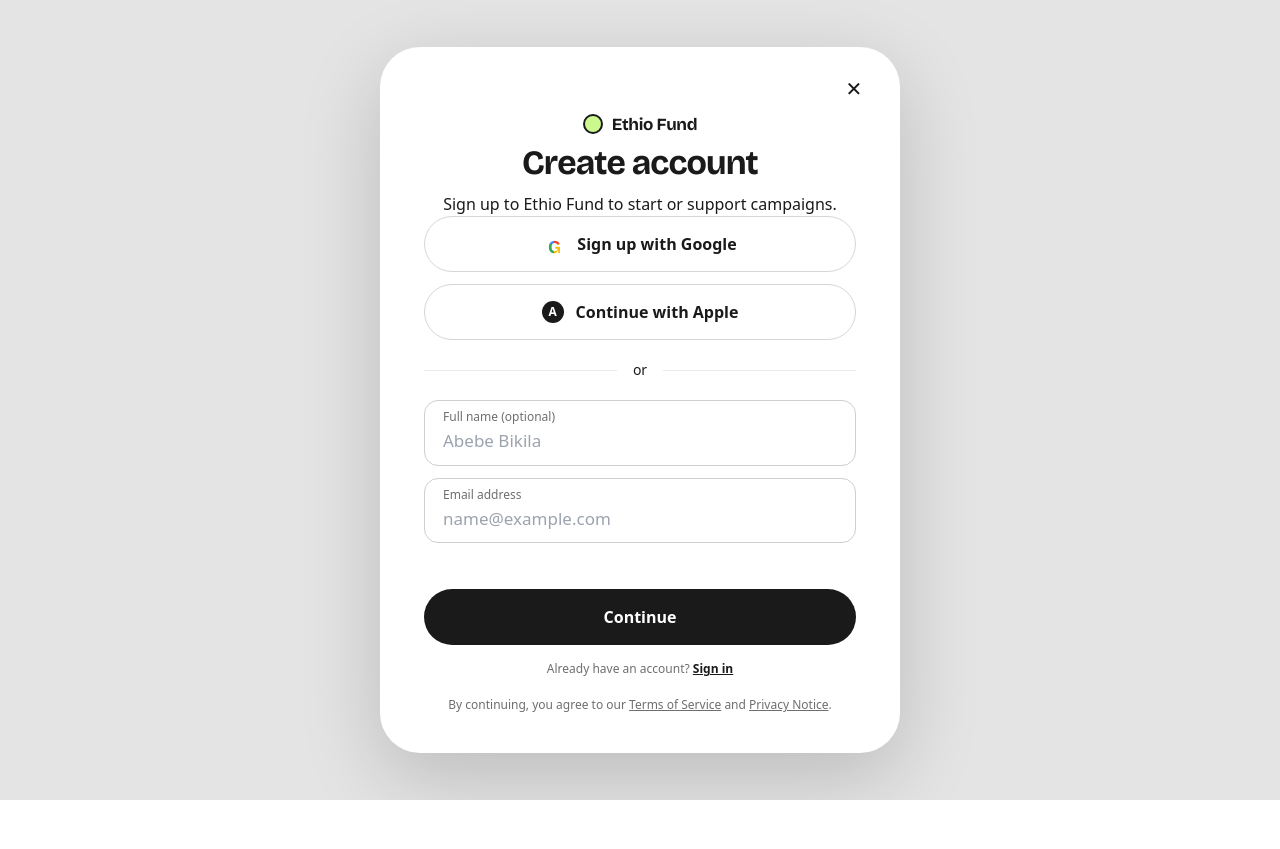
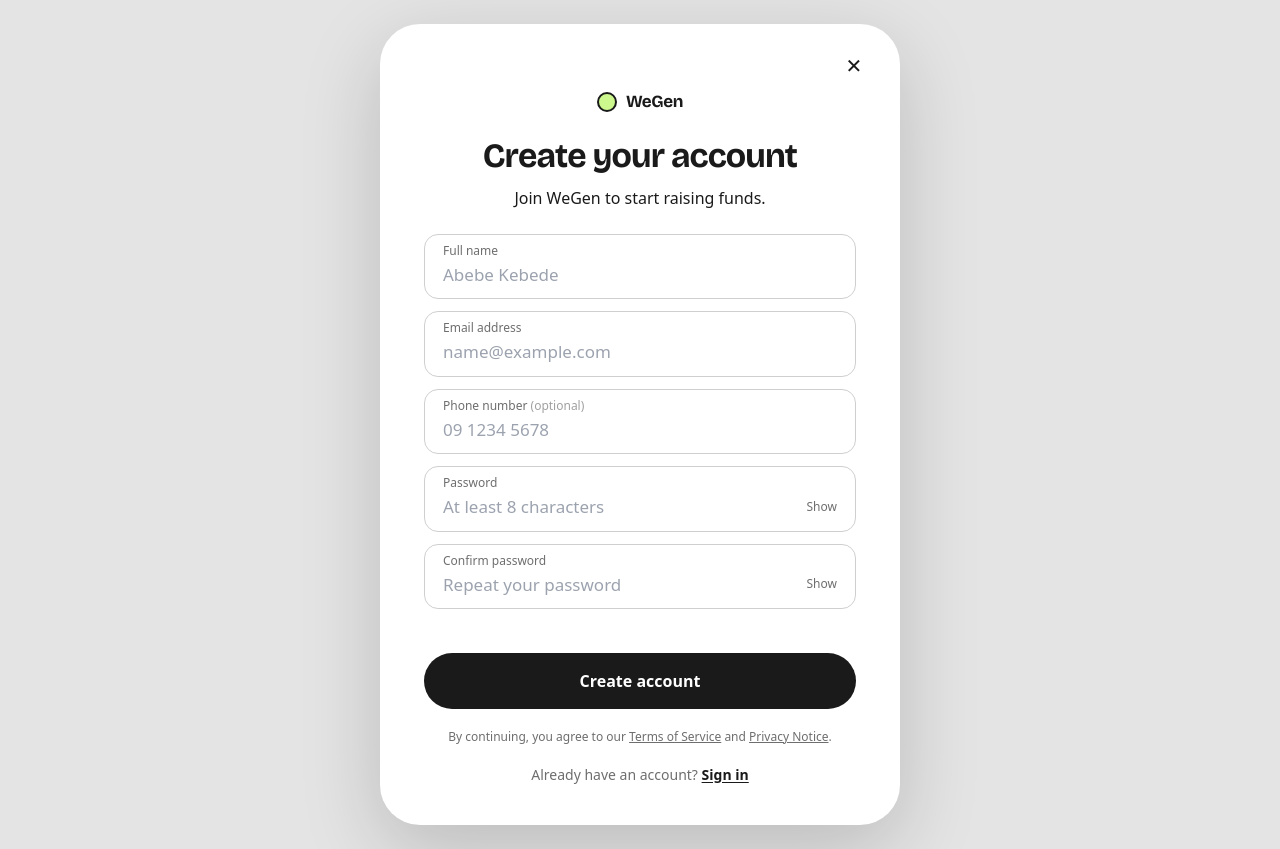
Before and after one commit to Dawit-Asefa-halwot/WeGen, a Next.js app in the folder apps/web/: page /auth/register in a window 1280 px wide. Before the commit the page ends 800 px from the top, so only its background shows below. Built offline with nearby package versions, Linux system fonts and the light colour scheme; no server answers.

Commit message:
building signuppage

```diff
--- a/apps/web/src/app/auth/register/page.tsx
+++ b/apps/web/src/app/auth/register/page.tsx
@@ -6,85 +6,82 @@
 import { apiRequest } from '../../../lib/api-client';
 import { useAuthStore } from '../../../lib/auth-store';
 
+const validateEmail = (e: string) => /^[^\s@]+@[^\s@]+\.[^\s@]{2,}$/.test(e.trim());
+const validatePhone = (p: string) => /^(\+?251|0)[79]\d{8}$/.test(p.replace(/\s/g, ''));
+
 export default function RegisterPage() {
-  const router = useRouter();
+  const router       = useRouter();
   const searchParams = useSearchParams();
-  const setAuth = useAuthStore((s) => s.setAuth);
-
-  const [fullName, setFullName] = useState('');
-  const [email, setEmail] = useState('');
-  const [errorMsg, setErrorMsg] = useState('');
-  const [socialNotice, setSocialNotice] = useState('');
-  const [loading, setLoading] = useState(false);
+  const setAuth      = useAuthStore((s) => s.setAuth);
 
   const nextUrl = searchParams.get('next') || '/dashboard';
-  const validateEmail = (e: string) => /^[^\s@]+@[^\s@]+\.[^\s@]{2,}$/.test(e.trim());
+
+  const [fullName,   setFullName]   = useState('');
+  const [email,      setEmail]      = useState('');
+  const [phone,      setPhone]      = useState('');
+  const [password,   setPassword]   = useState('');
+  const [confirm,    setConfirm]    = useState('');
+  const [showPw,     setShowPw]     = useState(false);
+  const [showCf,     setShowCf]     = useState(false);
+  const [errorMsg,   setErrorMsg]   = useState('');
+  const [loading,    setLoading]    = useState(false);
 
   const handleSubmit = async (e: React.FormEvent) => {
     e.preventDefault();
-    setSocialNotice('');
+    setErrorMsg('');
 
-    if (!validateEmail(email)) {
-      setErrorMsg('Enter a valid email address.');
-      return;
-    }
+    if (!fullName.trim()) { setErrorMsg('Please enter your full name.'); return; }
+    if (!validateEmail(email)) { setErrorMsg('Enter a valid email address.'); return; }
+    if (phone && !validatePhone(phone)) { setErrorMsg('Enter a valid Ethiopian phone number (e.g. 0912345678).'); return; }
+    if (password.length < 8) { setErrorMsg('Password must be at least 8 characters.'); return; }
+    if (password !== confirm) { setErrorMsg('Passwords do not match.'); return; }
 
-    setErrorMsg('');
     setLoading(true);
-
-    const nameParts = fullName.trim().split(' ');
-    const firstName = nameParts[0] || 'User';
-    const lastName = nameParts.slice(1).join(' ') || 'Member';
+    const parts     = fullName.trim().split(' ');
+    const firstName = parts[0] || 'User';
+    const lastName  = parts.slice(1).join(' ') || 'Member';
 
     try {
-      localStorage.setItem('ethiofund-user', JSON.stringify({ email: email.trim(), name: fullName }));
-
       const res = await apiRequest('/auth/register', {
         method: 'POST',
-        body: JSON.stringify({
-          firstName,
-          lastName,
-          email: email.trim(),
-          password: 'Password123!',
-        }),
+        body: JSON.stringify({ firstName, lastName, email: email.trim(), password, phone: phone || undefined }),
       });
-
-      setLoading(false);
 
       if (res.success && res.data) {
         setAuth(res.data.user, res.data.tokens.accessToken);
       } else {
-        // Fallback demo auth
+        // Demo fallback
         setAuth(
-          {
-            id: 'u1',
-            email: email.trim(),
-            firstName,
-            lastName,
-            roles: ['FUNDRAISER'],
-            isEmailVerified: true,
-          },
-          'demo-access-token'
+          { id: 'u1', email: email.trim(), firstName, lastName, roles: ['FUNDRAISER'], isEmailVerified: false },
+          'demo-token'
         );
       }
-
       router.push(nextUrl);
-    } catch (err) {
+    } catch {
+      // Demo fallback when API is offline
+      const parts2 = fullName.trim().split(' ');
+      setAuth(
+        { id: 'u1', email: email.trim(), firstName: parts2[0] || 'User', lastName: parts2.slice(1).join(' ') || 'Member', roles: ['FUNDRAISER'], isEmailVerified: false },
+        'demo-token'
+      );
+      router.push(nextUrl);
+    } finally {
       setLoading(false);
-      router.push(nextUrl);
     }
   };
 
-  const handleSocialClick = (provider: string) => {
-    setErrorMsg('');
-    setSocialNotice(`${provider} sign-up isn’t connected yet. Use your email for now.`);
-  };
+  const fieldCls = (hasError?: boolean) =>
+    `block text-left border rounded-[14px] p-[8px_18px_10px] bg-white transition-all ${
+      hasError
+        ? 'border-[#B3261E]'
+        : 'border-[#cfcfcf] focus-within:border-[#1A1A1A] focus-within:ring-1 focus-within:ring-[#1A1A1A]'
+    }`;
 
   return (
     <div className="min-h-svh bg-[#E4E4E4] text-[#1A1A1A] font-sans grid place-items-center p-6 antialiased">
       <main className="relative bg-white rounded-[28px] min-[520px]:rounded-[40px] w-full max-w-[520px] p-[60px_22px_28px] min-[520px]:p-[64px_44px_40px] text-center shadow-[0_24px_80px_rgba(0,0,0,0.18)]">
 
-        {/* Close Button */}
+        {/* Close */}
         <Link
           href="/"
           className="absolute top-[22px] right-[26px] w-[40px] h-[40px] grid place-items-center rounded-full text-[#1A1A1A] hover:bg-[#F6F6F6] text-xl transition-colors"
@@ -93,80 +90,42 @@
           ✕
         </Link>
 
-        {/* Brand Logo */}
-        <div className="inline-flex items-center gap-[9px] font-heading font-bold text-[17px] mb-5.5 text-[#1A1A1A]">
+        {/* Logo */}
+        <div className="inline-flex items-center gap-[9px] font-heading font-bold text-[17px] mb-5 text-[#1A1A1A]">
           <i className="w-[20px] h-[20px] rounded-full bg-[#CCF88E] border-2 border-[#1A1A1A] inline-block shrink-0 not-italic" />
-          Ethio Fund
+          WeGen
         </div>
 
-        {/* Heading */}
         <h1 className="font-heading font-bold text-[34px] leading-tight tracking-tight text-[#1A1A1A]">
-          Create account
+          Create your account
         </h1>
-        <p className="mt-2 mb-6.5 text-[#1A1A1A] text-base">
-          Sign up to Ethio Fund to start or support campaigns.
+        <p className="mt-2 mb-6 text-[#1A1A1A] text-base">
+          Join WeGen to start raising funds.
         </p>
 
-        {/* Social Sign-Up Buttons */}
-        <div className="space-y-3 mb-5">
-          <button
-            type="button"
-            onClick={() => handleSocialClick('Google')}
-            className="flex items-center justify-center gap-3 w-full border border-[#d6d6d6] bg-white rounded-full p-[15px] font-semibold text-base hover:bg-[#F6F6F6] transition-colors cursor-pointer"
-          >
-            <b className="w-[22px] h-[22px] grid place-items-center font-heading font-bold text-lg bg-clip-text text-transparent bg-[conic-gradient(#ea4335_0_25%,#fbbc05_0_50%,#34a853_0_75%,#4285f4_0)] not-italic">
-              G
-            </b>
-            <span>Sign up with Google</span>
-          </button>
+        {/* Form */}
+        <form onSubmit={handleSubmit} className="space-y-3 text-left">
 
-          <button
-            type="button"
-            onClick={() => handleSocialClick('Apple')}
-            className="flex items-center justify-center gap-3 w-full border border-[#d6d6d6] bg-white rounded-full p-[15px] font-semibold text-base hover:bg-[#F6F6F6] transition-colors cursor-pointer"
-          >
-            <b className="w-[22px] h-[22px] grid place-items-center text-xs text-white bg-[#1A1A1A] rounded-full not-italic">
-              A
-            </b>
-            <span>Continue with Apple</span>
-          </button>
-        </div>
-
-        {socialNotice && (
-          <div className="bg-[#FFF3C9] rounded-xl p-3 text-xs text-[#5b4a00] font-medium mb-4 text-left">
-            {socialNotice}
-          </div>
-        )}
-
-        {/* Divider */}
-        <div className="flex items-center gap-4 my-5 text-[#1A1A1A] text-sm font-medium before:flex-1 before:h-[1px] before:bg-[#EBEBEB] after:flex-1 after:h-[1px] after:bg-[#EBEBEB]">
-          or
-        </div>
-
-        {/* Email Form */}
-        <form onSubmit={handleSubmit} className="space-y-3">
-          <label className="block text-left border border-[#cfcfcf] focus-within:border-[#1A1A1A] focus-within:ring-1 focus-within:ring-[#1A1A1A] rounded-[14px] p-[8px_18px_10px] bg-white transition-all">
-            <span className="block text-xs text-[#6E6E6E] mb-0.5">Full name (optional)</span>
+          {/* Full name */}
+          <label className={fieldCls(!fullName.trim() && !!errorMsg && errorMsg.includes('name'))}>
+            <span className="block text-xs text-[#6E6E6E] mb-0.5">Full name</span>
             <input
               type="text"
               value={fullName}
-              onChange={(e) => setFullName(e.target.value)}
-              placeholder="Abebe Bikila"
+              onChange={(e) => { setFullName(e.target.value); setErrorMsg(''); }}
+              autoComplete="name"
+              placeholder="Abebe Kebede"
               className="w-full border-0 outline-none text-[17px] bg-transparent text-[#1A1A1A]"
             />
           </label>
 
-          <label className={`block text-left border rounded-[14px] p-[8px_18px_10px] bg-white transition-all ${
-            errorMsg ? 'border-[#B3261E]' : 'border-[#cfcfcf] focus-within:border-[#1A1A1A] focus-within:ring-1 focus-within:ring-[#1A1A1A]'
-          }`}>
+          {/* Email */}
+          <label className={fieldCls(!!errorMsg && errorMsg.includes('email'))}>
             <span className="block text-xs text-[#6E6E6E] mb-0.5">Email address</span>
             <input
               type="email"
               value={email}
-              onChange={(e) => {
-                setEmail(e.target.value);
-                setErrorMsg('');
-              }}
+              onChange={(e) => { setEmail(e.target.value); setErrorMsg(''); }}
               autoComplete="email"
               inputMode="email"
               placeholder="name@example.com"
@@ -174,25 +133,72 @@
             />
           </label>
 
-          <div className="text-[#B3261E] text-sm text-left min-h-[22px] my-1 font-medium" role="alert">
+          {/* Phone */}
+          <label className={fieldCls(!!errorMsg && errorMsg.includes('phone'))}>
+            <span className="block text-xs text-[#6E6E6E] mb-0.5">Phone number <span className="text-[#A0A0A0] font-normal">(optional)</span></span>
+            <input
+              type="tel"
+              value={phone}
+              onChange={(e) => { setPhone(e.target.value); setErrorMsg(''); }}
+              autoComplete="tel"
+              inputMode="tel"
+              placeholder="09 1234 5678"
+              className="w-full border-0 outline-none text-[17px] bg-transparent text-[#1A1A1A]"
+            />
+          </label>
+
+          {/* Password */}
+          <label className={fieldCls(!!errorMsg && errorMsg.includes('Password'))}>
+            <span className="block text-xs text-[#6E6E6E] mb-0.5">Password</span>
+            <div className="flex items-center gap-2">
+              <input
+                type={showPw ? 'text' : 'password'}
+                value={password}
+                onChange={(e) => { setPassword(e.target.value); setErrorMsg(''); }}
+                autoComplete="new-password"
+                placeholder="At least 8 characters"
+                className="flex-1 border-0 outline-none text-[17px] bg-transparent text-[#1A1A1A]"
+              />
+              <button type="button" onClick={() => setShowPw(!showPw)}
+                className="text-[#6E6E6E] hover:text-[#1A1A1A] text-xs font-medium transition-colors shrink-0">
+                {showPw ? 'Hide' : 'Show'}
+              </button>
+            </div>
+          </label>
+
+          {/* Confirm password */}
+          <label className={fieldCls(!!errorMsg && errorMsg.includes('match'))}>
+            <span className="block text-xs text-[#6E6E6E] mb-0.5">Confirm password</span>
+            <div className="flex items-center gap-2">
+              <input
+                type={showCf ? 'text' : 'password'}
+                value={confirm}
+                onChange={(e) => { setConfirm(e.target.value); setErrorMsg(''); }}
+                autoComplete="new-password"
+                placeholder="Repeat your password"
+                className="flex-1 border-0 outline-none text-[17px] bg-transparent text-[#1A1A1A]"
+              />
+              <button type="button" onClick={() => setShowCf(!showCf)}
+                className="text-[#6E6E6E] hover:text-[#1A1A1A] text-xs font-medium transition-colors shrink-0">
+                {showCf ? 'Hide' : 'Show'}
+              </button>
+            </div>
+          </label>
+
+          {/* Error */}
+          <div className="text-[#B3261E] text-sm text-left min-h-[20px] font-medium" role="alert">
             {errorMsg}
           </div>
 
+          {/* Submit */}
           <button
             type="submit"
             disabled={loading}
-            className="w-full bg-[#1A1A1A] hover:bg-black text-white font-semibold text-base py-4 rounded-full transition-all cursor-pointer"
+            className="w-full bg-[#1A1A1A] hover:bg-black text-white font-semibold text-base py-4 rounded-full transition-all cursor-pointer disabled:opacity-60"
           >
-            {loading ? 'Creating account...' : 'Continue'}
+            {loading ? 'Creating account...' : 'Create account'}
           </button>
         </form>
-
-        <div className="mt-4 text-xs text-[#6E6E6E]">
-          Already have an account?{' '}
-          <Link href="/auth/login" className="underline font-semibold text-[#1A1A1A]">
-            Sign in
-          </Link>
-        </div>
 
         <small className="block mt-5 text-[#6E6E6E] text-xs">
           By continuing, you agree to our{' '}
@@ -200,6 +206,13 @@
           <Link href="/privacy" className="underline text-[#6E6E6E]">Privacy Notice</Link>.
         </small>
 
+        <p className="mt-5 text-sm text-[#6E6E6E]">
+          Already have an account?{' '}
+          <Link href="/auth/login" className="font-semibold text-[#1A1A1A] underline underline-offset-2 hover:text-[#6E6E6E] transition-colors">
+            Sign in
+          </Link>
+        </p>
+
       </main>
     </div>
   );
--- a/apps/web/src/components/Navbar.tsx
+++ b/apps/web/src/components/Navbar.tsx
@@ -134,31 +134,23 @@
             </Link>
           </div>
 
-          {/* ── RIGHT: About▾ · Sign In · Start a Campaign ── */}
+          {/* ── RIGHT: About▾ · Auth ── */}
           <div className="hidden min-[900px]:flex items-center gap-1 ml-auto">
             {/* About Dropdown */}
             <div ref={aboutRef} className="relative">
               <button
                 type="button"
-                onClick={() => {
-                  setAboutOpen(!aboutOpen);
-                  setDonateOpen(false);
-                }}
+                onClick={() => { setAboutOpen(!aboutOpen); setDonateOpen(false); }}
                 className="flex items-center gap-1 text-[14px] font-semibold text-[#1A1A1A] hover:text-[#6E6E6E] px-2.5 py-1.5 rounded-lg hover:bg-[#F5F5F5] transition-colors"
               >
                 About
                 <ChevronDown className={`w-4 h-4 transition-transform duration-200 ${aboutOpen ? 'rotate-180' : ''}`} />
               </button>
-
               {aboutOpen && (
                 <div className="absolute right-0 top-full mt-1.5 w-48 bg-white rounded-2xl shadow-xl border border-[#EBEBEB] py-2 z-50 hdr-drop">
                   {aboutLinks.map(({ label, href }) => (
-                    <Link
-                      key={label}
-                      href={href}
-                      onClick={() => setAboutOpen(false)}
-                      className="block px-4 py-2 text-[14px] font-medium text-[#1A1A1A] hover:bg-[#F5F5F5] transition-colors"
-                    >
+                    <Link key={label} href={href} onClick={() => setAboutOpen(false)}
+                      className="block px-4 py-2 text-[14px] font-medium text-[#1A1A1A] hover:bg-[#F5F5F5] transition-colors">
                       {label}
                     </Link>
                   ))}
@@ -166,22 +158,30 @@
               )}
             </div>
 
-            {/* Sign In */}
-            <Link
-              href="/auth/login"
-              className="text-[14px] font-semibold text-[#1A1A1A] hover:text-[#6E6E6E] px-3 py-1.5 rounded-lg hover:bg-[#F5F5F5] transition-colors"
-            >
-              Sign In
-            </Link>
-
-
-            {/* Start a Campaign CTA */}
-            <Link
-              href="/dashboard/campaigns/new"
-              className="btn-pill btn-lime btn-small ml-1"
-            >
-              Start a Campaign
-            </Link>
+            {isAuthenticated && user ? (
+              <div className="flex items-center gap-2 ml-1">
+                <Link href="/dashboard"
+                  className="text-[14px] font-semibold text-[#1A1A1A] hover:text-[#6E6E6E] px-3 py-1.5 rounded-lg hover:bg-[#F5F5F5] transition-colors">
+                  Dashboard
+                </Link>
+                <button onClick={logout}
+                  className="w-[34px] h-[34px] rounded-full bg-[#1A1A1A] text-white grid place-items-center font-semibold text-[13px] border-0 cursor-pointer hover:bg-[#333] transition-colors"
+                  title={`${user.firstName} ${user.lastName} — sign out`}>
+                  {user.firstName[0]}{user.lastName[0]}
+                </button>
+              </div>
+            ) : (
+              <div className="flex items-center gap-1.5 ml-1">
+                <Link href="/auth/login"
+                  className="text-[14px] font-semibold text-[#1A1A1A] hover:text-[#6E6E6E] px-3 py-1.5 rounded-lg hover:bg-[#F5F5F5] transition-colors">
+                  Sign in
+                </Link>
+                <Link href="/auth/register"
+                  className="btn-pill btn-lime btn-small">
+                  Sign up
+                </Link>
+              </div>
+            )}
           </div>
 
           {/* ── MOBILE: hamburger ── */}
@@ -236,30 +236,29 @@
               </Link>
             </div>
             <div className="border-t border-[#EBEBEB] pt-4 mt-2 flex flex-col gap-2">
-              {isAuthenticated ? (
-                <Link
-                  href="/dashboard"
-                  onClick={() => setIsOpen(false)}
-                  className="w-full text-center bg-[#1A1A1A] text-white py-2.5 rounded-full font-semibold text-sm"
-                >
-                  Dashboard
-                </Link>
+              {isAuthenticated && user ? (
+                <>
+                  <Link href="/dashboard" onClick={() => setIsOpen(false)}
+                    className="w-full text-center bg-[#1A1A1A] text-white py-2.5 rounded-full font-semibold text-sm">
+                    Dashboard
+                  </Link>
+                  <button onClick={() => { logout(); setIsOpen(false); }}
+                    className="w-full text-center border border-[#1A1A1A] text-[#1A1A1A] py-2.5 rounded-full font-semibold text-sm hover:bg-[#F5F5F5] cursor-pointer bg-white">
+                    Sign out
+                  </button>
+                </>
               ) : (
-                <Link
-                  href="/auth/login"
-                  onClick={() => setIsOpen(false)}
-                  className="w-full text-center border border-[#1A1A1A] text-[#1A1A1A] py-2.5 rounded-full font-semibold text-sm hover:bg-[#F5F5F5]"
-                >
-                  Sign In
-                </Link>
+                <>
+                  <Link href="/auth/register" onClick={() => setIsOpen(false)}
+                    className="w-full text-center bg-[#CCF88E] text-[#1A1A1A] py-2.5 rounded-full font-semibold text-sm">
+                    Sign up
+                  </Link>
+                  <Link href="/auth/login" onClick={() => setIsOpen(false)}
+                    className="w-full text-center border border-[#1A1A1A] text-[#1A1A1A] py-2.5 rounded-full font-semibold text-sm hover:bg-[#F5F5F5]">
+                    Sign in
+                  </Link>
+                </>
               )}
-              <Link
-                href="/dashboard/campaigns/new"
-                onClick={() => setIsOpen(false)}
-                className="w-full text-center btn-pill btn-lime py-2.5"
-              >
-                Start a Campaign
-              </Link>
             </div>
           </div>
         )}
```
Also changed, not shown: apps/web/src/app/auth/login/page.tsx (+7 -0 lines).
